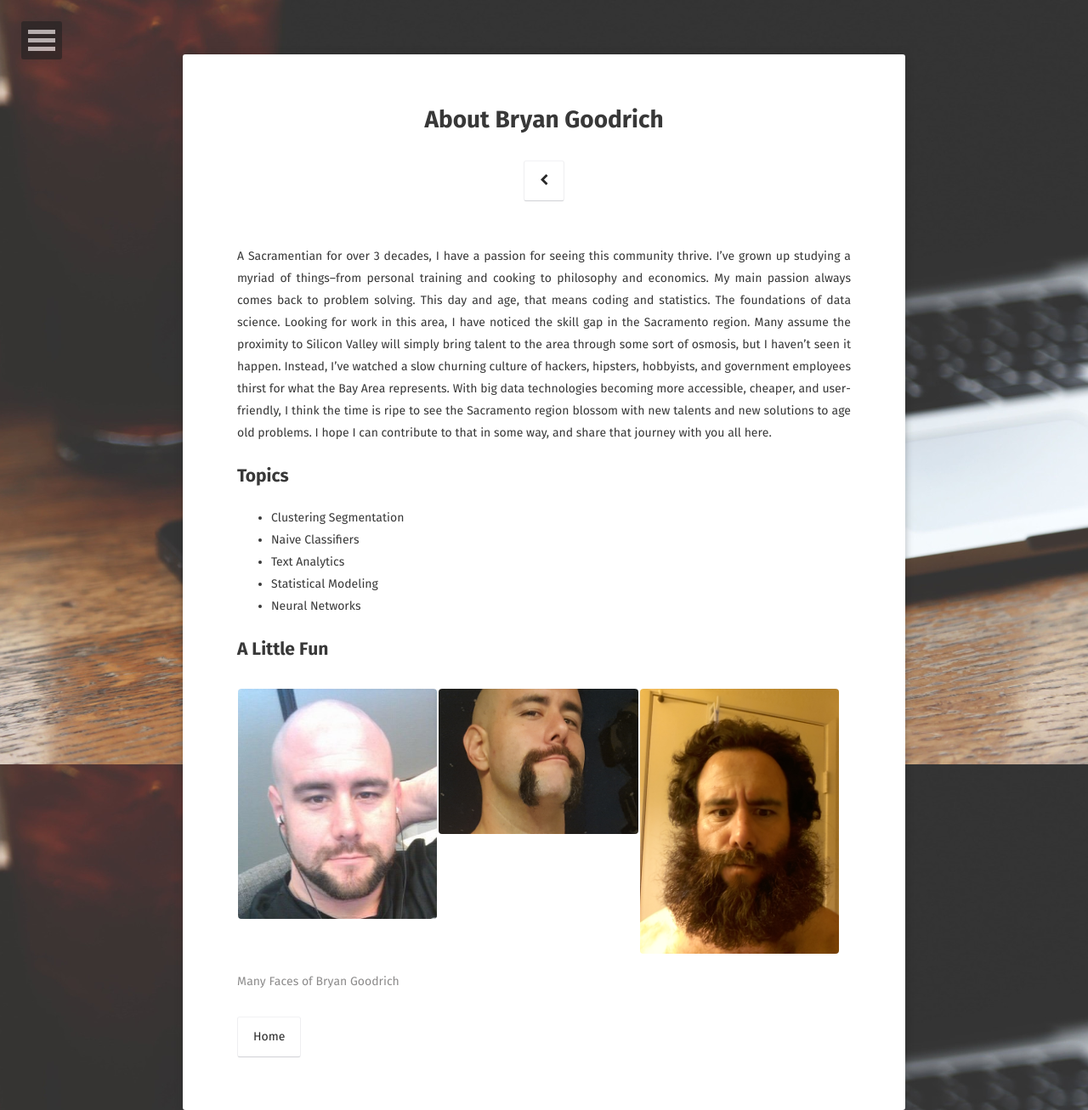
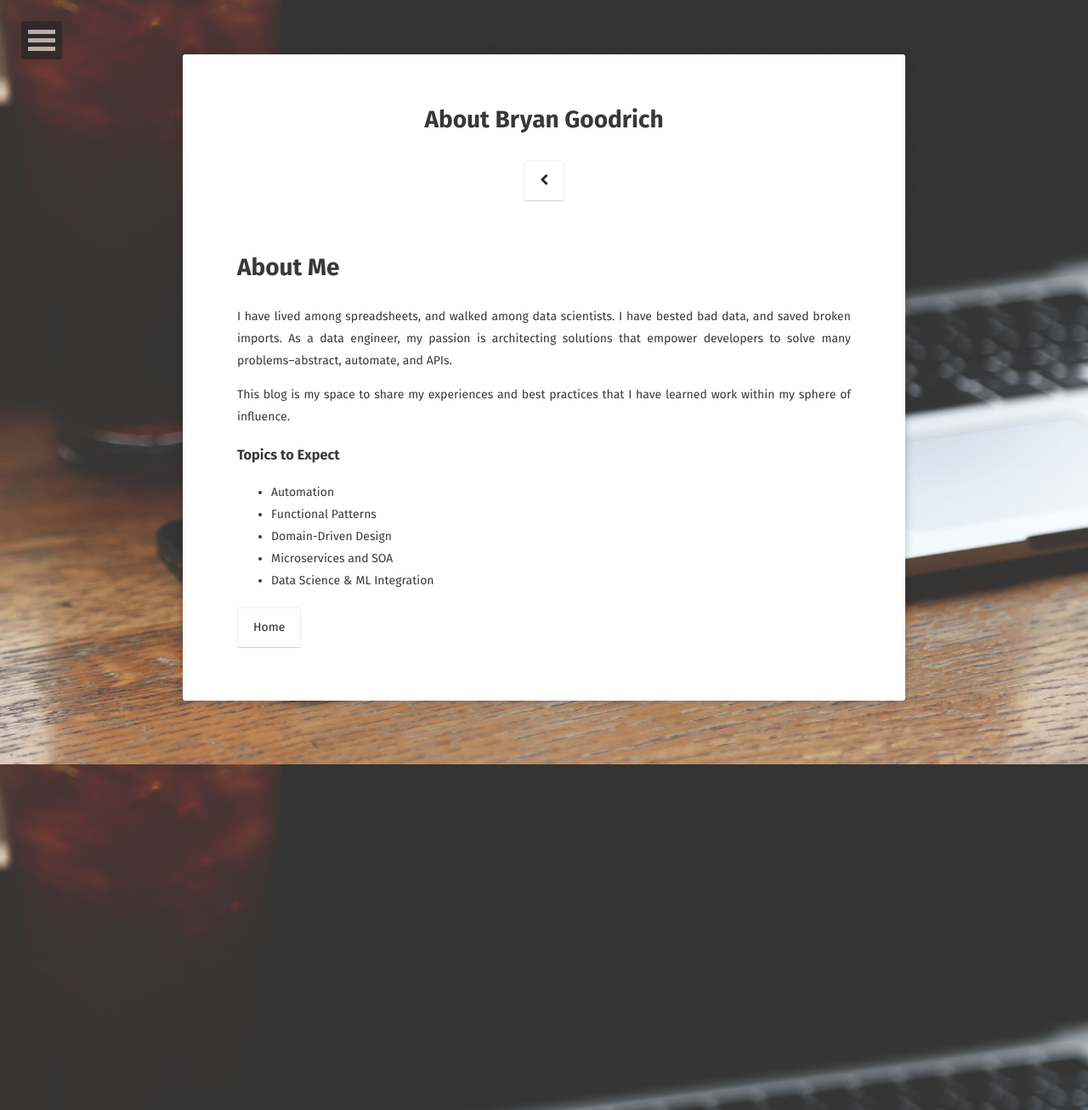
Before and after one commit to bryangoodrich/bryangoodrich.github.io, a Jekyll site: the page built from about/index.md, in a window 1280 px wide. Shown: the whole page at 85% size. Built offline with Jekyll 4.4.1, drawn with Linux system fonts in a browser that asks for light colours; some web fonts are replaced.

Commit message:
Updates for 2022

```diff
--- a/_config.yml
+++ b/_config.yml
@@ -1,7 +1,7 @@
 # Site
-title:              Sacramento Data Science and Machine Learning
-bio:                "A Local Data Scientist's Coding Blog"
-description:        "Helping Government, Orgs, and Small Businesses Thrive through Data"
+title:              The Bearded Data Engineer
+bio:                Just one guy's coding blog
+description:        Helping others not make my mistakes and maybe learn a few new things
 reading_time:       true
 words_per_minute:   200
 logo:               'assets/img/logo.png'
@@ -47,7 +47,7 @@ linkedin:           bryangoodrich
 #instagram:         username
 #lastfm:            username
 #tumblr:            username
-medium:             '@bryangoodrich'
+#medium:            username
 #pinterest:         username
 #foursquare:        username
 #steam:             username
--- a/about/index.md
+++ b/about/index.md
@@ -7,22 +7,21 @@ comments: false
 ---
 
 
-A Sacramentian for over 3 decades, I have a passion for seeing this community thrive. I've grown up studying a myriad of things--from personal training and cooking to philosophy and economics. My main passion always comes back to problem solving. This day and age, that means coding and statistics. The foundations of data science. Looking for work in this area, I have noticed the skill gap in the Sacramento region. Many assume the proximity to Silicon Valley will simply bring talent to the area through some sort of osmosis, but I haven't seen it happen. Instead, I've watched a slow churning culture of hackers, hipsters, hobbyists, and government employees thirst for what the Bay Area represents. With big data technologies becoming more accessible, cheaper, and user-friendly, I think the time is ripe to see the Sacramento region blossom with new talents and new solutions to age old problems. I hope I can contribute to that in some way, and share that journey with you all here.
+# About Me
 
-## Topics
-* Clustering Segmentation
-* Naive Classifiers
-* Text Analytics
-* Statistical Modeling
-* Neural Networks
+I have lived among spreadsheets, and walked among data scientists. I have bested bad data, and saved broken imports. As a data engineer, my passion is architecting solutions that empower developers to solve many problems--abstract, automate, and APIs.
 
-## A Little Fun
+This blog is my space to share my experiences and best practices that I have learned work within my sphere of influence.
 
-{% capture images %}
-    /assets/img/bryan-bald.jpg
-	/assets/img/bryan-stash.jpg
-	/assets/img/bryan-bearded.jpg
-{% endcapture %}
-{% include gallery images=images caption="Many Faces of Bryan Goodrich" cols=3 %}
+
+### Topics to Expect
+
+* Automation
+* Functional Patterns
+* Domain-Driven Design
+* Microservices and SOA
+* Data Science & ML Integration
+
+
 
 [Home](https://bryangoodrich.github.io){: .btn}
```
Also changed, not shown: _posts/2022-07-06-New-Blog-Part-Deux.md (added, +18 -0 lines), README.md, assets/img/bryan-bald.jpg (deleted), assets/img/bryan-bearded.jpg (deleted), assets/img/bryan-goat.jpg (deleted), assets/img/bryan-stash.jpg (deleted).
